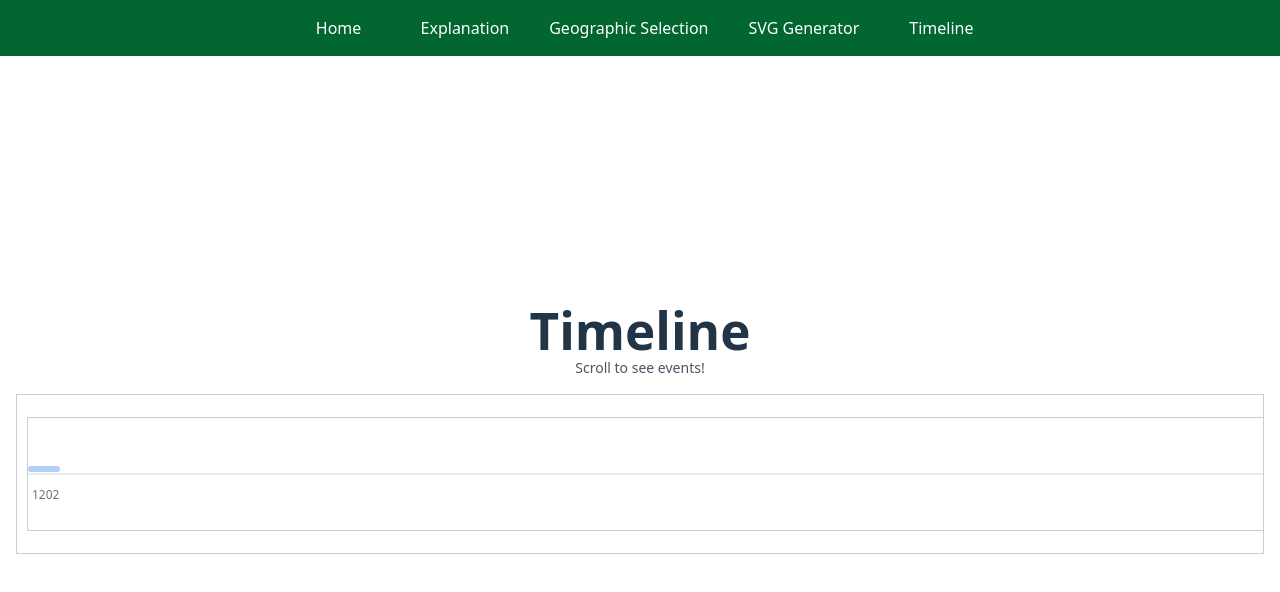
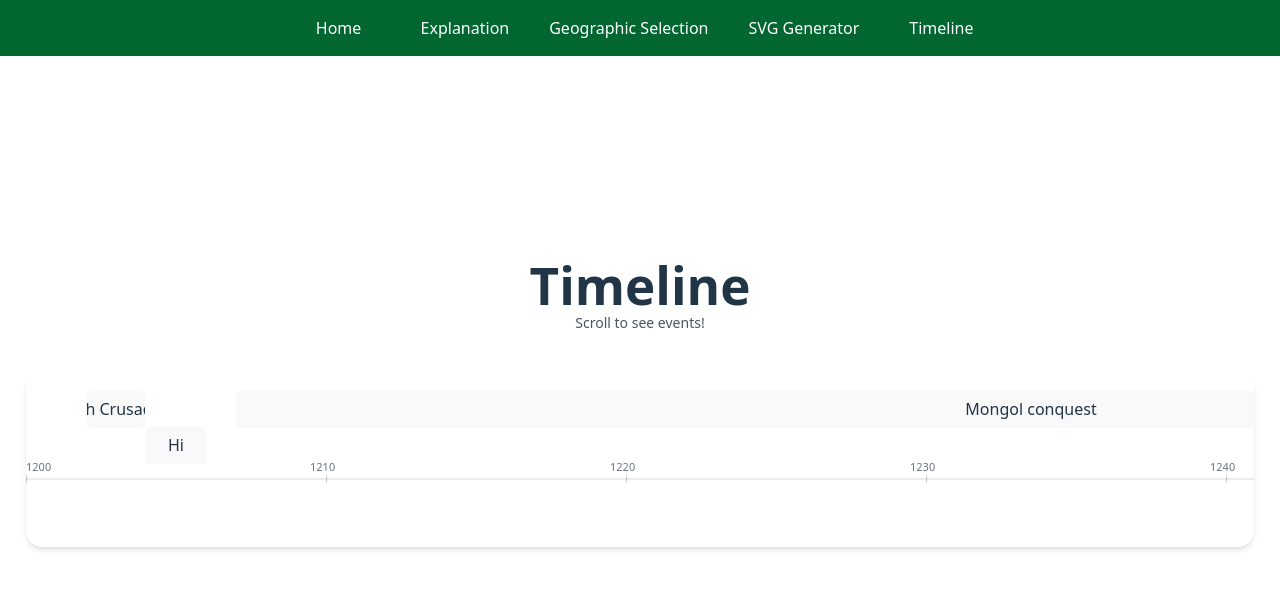
Before and after one commit to yasen5/APWorldWebsite, a React (Vite) app: page / in a window 1280 px wide. Both pictures are taken after a click on the link "Timeline". Shown: the top 592 px of the page. Built offline with nearby package versions, Linux system fonts and the light colour scheme.

Commit message:
add y-offset and year markers

```diff
--- a/src/App.css
+++ b/src/App.css
@@ -157,21 +157,23 @@ document flow using `position: absolute` to ensure that one is not displayed und
 }
 
 .scroll-container {
-  display: flex;
   overflow-x: auto;
+  -webkit-overflow-scrolling: touch;
   white-space: nowrap;
-  padding: 10px;
-  border: 1px solid #ccc;
+  padding: 10px 10px 40px;
   gap: 10px;
-  width: 100%
+  width: 100%;
+  align-items: flex-start;
 }
 
 .scroll-item {
   flex: 0 0 auto;
-  width: 100;
-  height: 50;
-  display: flex;
+  width: auto;
+  height: auto;
+  display: inline-flex;
   align-items: center;
   justify-content: center;
   border-radius: 5px;
+  box-sizing: border-box;
+  padding: 6px 8px;
 }
--- a/src/timeline-notes.ts
+++ b/src/timeline-notes.ts
@@ -20,7 +20,7 @@ export const timelineNotes: TimelineNotes = {
         theme: "governance"
     },
     "Mongol conquest" : {
-        timePeriod: [1900, 1990],
+        timePeriod: [1207, 1260],
         emphasizedUnit: [1200, 1450],
         applicableCountries: [""],
         description: [""],
@@ -28,6 +28,22 @@ export const timelineNotes: TimelineNotes = {
         effects: [""],
         theme: "governance"
     },
+    "World War II": {
+        timePeriod: [1938, 1945],
+        emphasizedUnit: [1200, 1450],
+        applicableCountries: [""],
+        description: [""],
+        theme: "governance"
+    },
+    "Hi": {
+        timePeriod: [1204, 1206],
+        emphasizedUnit: [1200, 1450],
+        applicableCountries: [""],
+        description: [""],
+        causes: [""],
+        effects: [""],
+        theme: "governance"
+    }
 }
 // events will go here
 // "Template" : {
--- a/src/timeline-page.tsx
+++ b/src/timeline-page.tsx
@@ -8,52 +8,87 @@ type TimelinePanelProps = {
   onClickEvent: (k: string) => void;
 };
 
+// TimelinePanel (replace your current one)
 const TimelinePanel: React.FC<TimelinePanelProps> = ({ onHover, onClickEvent }) => {
   const events = Object.keys(timelineNotes) as (keyof typeof timelineNotes)[];
 
-  const { minYear, maxYear, positions, trackWidthPx } = useMemo(() => {
+  const { minYear, maxYear, range, pxPerYear, trackWidthPx, trackHeightPx, placements, laneHeight, laneGap, baseTop, bottomGap } = useMemo(() => {
     const years = events.flatMap(e => timelineNotes[e].timePeriod.map(y => Number(y)));
-    const minYear = Math.min(...years);
-    const maxYear = Math.max(...years);
-    const range = maxYear - minYear || 1;
+    const minYear = 1200;
+    const maxYear = 2025;
+    const range = Math.max(1, maxYear - minYear);
 
-    // choose track width proportional to range so it can scroll
-    const pxPerYear = 8; // tweak this to compress/expand timeline
+    const pxPerYear = 30; // pixels per year (tweak)
     const trackWidthPx = Math.max(800, Math.ceil(range * pxPerYear));
+    const MIN_BTN_PX = 40;
 
-    const positions: Record<string, number> = {};
-    events.forEach(ev => {
-      const [sRaw, tRaw] = timelineNotes[ev].timePeriod;
-      const s = Number(sRaw);
-      const t = Number(tRaw);
-      const mid = (s + t) / 2;
-      const pct = ((mid - minYear) / range) * 100;
-      positions[String(ev)] = Math.max(0, Math.min(100, pct));
+    const rawItems = events.map(ev => {
+      const evNote = timelineNotes[ev];
+      const start = Number(evNote.timePeriod[0]);
+      const end = Number(evNote.timePeriod[1]);
+      const leftPx = Math.round((start - minYear) * pxPerYear);
+      const rawWidthPx = Math.round((end - start) * pxPerYear);
+      const btnWidth = Math.max(MIN_BTN_PX, rawWidthPx);
+      const title = Array.isArray(evNote.description) ? evNote.description.join(', ') : (evNote.description ?? '');
+      return { ev: String(ev), start, end, leftPx, btnWidth, title };
     });
 
-    return { minYear, maxYear, positions, trackWidthPx };
+    // lane layout constants (single source of truth)
+    const laneHeight = 28;
+    const laneGap = 8;
+    const baseTop = 12;
+    const bottomGap = 28; // reserve below the lowest lane so it isn't clipped
+
+    // assign lanes (first-fit)
+    const lanesEnd: number[] = [];
+    const placements: Array<{
+      ev: string;
+      leftPx: number;
+      btnWidth: number;
+      lane: number;
+      title: string;
+    }> = [];
+
+    rawItems.forEach(item => {
+      // find lane that ends before this item's left (with small gap)
+      let laneIndex = lanesEnd.findIndex(endX => item.leftPx > endX + 2);
+      if (laneIndex === -1) {
+        laneIndex = lanesEnd.length;
+        lanesEnd.push(item.leftPx + item.btnWidth);
+      } else {
+        lanesEnd[laneIndex] = item.leftPx + item.btnWidth;
+      }
+      placements.push({
+        ev: item.ev,
+        leftPx: item.leftPx,
+        btnWidth: item.btnWidth,
+        lane: laneIndex,
+        title: item.title,
+      });
+    });
+
+    // compute track height from lanes using same laneGap
+    const computedHeight = baseTop + lanesEnd.length * (laneHeight + laneGap) + 16;
+    const trackHeightPx = Math.max(96, computedHeight) + bottomGap;
+
+    return { minYear, maxYear, range, pxPerYear, trackWidthPx, trackHeightPx, placements, laneHeight, laneGap, baseTop, bottomGap };
   }, [events]);
+
+  // axis position below lanes (use same bottomGap)
+  const axisY = Math.max(24, trackHeightPx - bottomGap);
 
   return (
     <div className="my-3">
-      {/* scrollable container */}
-      <div className="scroll-container" style={{ overflowX: 'auto', padding: '8px 0' }}>
-        {/* fixed-height track with explicit wide width */}
       <div
-          className="timeline-track"
-          style={{
-            position: 'relative',
-            height: 96,
-            width: `${(useMemo as any) ? '' : ''}${/* placeholder to keep TS happy */ ''}`, // kept for minimal change, overwritten below
-          }}
+        className="scroll-container rounded-2xl shadow-md"
+        style={{ overflowX: 'auto', padding: '8px 0 40px' }} // ensure padding-bottom >= bottomGap
       >
-          {/* real track element with computed width */}
         <div
           style={{
             position: 'relative',
-              height: '100%',
+            height: `${trackHeightPx}px`,
             width: `${trackWidthPx}px`,
-              minWidth: `${trackWidthPx}px`,
+            minWidth: `${trackWidthPx}px`
           }}
         >
           {/* axis line */}
@@ -62,82 +97,84 @@ const TimelinePanel: React.FC<TimelinePanelProps> = ({ onHover, onClickEvent })
               position: 'absolute',
               left: 0,
               right: 0,
-                top: '50%',
+              top: `${axisY}px`,
               height: 2,
               transform: 'translateY(-50%)',
               backgroundColor: 'rgba(0,0,0,0.08)',
             }}
           />
 
-            {/* year labels at ends */}
-            <div style={{ position: 'absolute', left: 4, top: '62%', fontSize: 12, color: '#6b7280' }}>
-              {minYear}
-            </div>
-            <div style={{ position: 'absolute', right: 4, top: '62%', fontSize: 12, color: '#6b7280' }}>
-              {maxYear}
-            </div>
+          {/* year tick marks every 50 years */}
+          {Array.from(
+            { length: Math.floor((maxYear - minYear) / 50) + 1 },
+            (_, i) => minYear + i * 10
+          ).map(year => {
+            const leftPxRaw = Number(year) - Number(minYear);
+            const leftPx = Math.min(Math.max(0, Math.round(leftPxRaw * (pxPerYear ?? 1))), trackWidthPx);
+            const labelLeft = Math.min(Math.max(0, leftPx - 16), Math.max(0, trackWidthPx - 32)); // keep label inside track
 
-            {/* event buttons positioned by percent across the wide track */}
-            {events.map(ev => {
-                const evNote = timelineNotes[ev];
-                const [startRaw, endRaw] = evNote.timePeriod;
-                const start = Number(startRaw);
-                const end = Number(endRaw);
-                const leftPct = ((start - minYear) / (maxYear - minYear)) * 100;
-                const widthPct = ((end - start) / (maxYear - minYear)) * 100;
-                const title = Array.isArray(evNote.description) ? evNote.description.join(', ') : (evNote.description ?? '');
-
-                let labelTransform = 'translate(-50%, -100%)';
-                if (leftPct < 6) labelTransform = 'translate(0, -100%)'; // in case it will be cut off on the left
-                if (leftPct + widthPct < 6) labelTransform = 'translate(-100%, -100%)';
             return (
-                    <div
-                    key={String(ev)}
-                    style={{ position: 'absolute', left: `${leftPct}%`, width: `${Math.max(widthPct, 0.5)}%`, top: '25%', height: '50%',
-                    }}
-                    >
-                    {/* Range bar - need to change this bc this is not at all what we want but might be good code to save for what we actually need*/}
+              <div key={year}>
                 <div
                   style={{
                     position: 'absolute',
-                        top: '40%',
-                        left: 0,
-                        right: 0,
-                        height: 6,
-                        backgroundColor: 'rgba(59,130,246,0.4)', // blue translucent
-                        borderRadius: 3,
-                        transform: 'translateY(-50%)'
+                    left: `${leftPx}px`,
+                    top: `${axisY - 4}px`,
+                    width: '1px',
+                    height: '8px',
+                    backgroundColor: 'rgba(0,0,0,0.2)',
                   }}
                 />
-                    {/* Label button */}
+                <div
+                  style={{
+                    position: 'absolute',
+                    left: `${labelLeft}px`,
+                    top: `${axisY - 20}px`,
+                    fontSize: '11px',
+                    color: '#6b7280',
+                  }}
+                >
+                  {year}
+                </div>
+              </div>
+            );
+          })}
+
+          {/* event buttons (use same laneHeight & laneGap as in useMemo) */}
+          {placements.map(p => {
+            const topPx = baseTop + p.lane * (laneHeight + laneGap);
+            return (
               <button
+                key={p.ev}
                 type="button"
-                        onMouseEnter={() => onHover(String(ev))}
+                onMouseEnter={() => onHover(p.ev)}
                 onMouseLeave={() => onHover(null)}
-                        onClick={() => onClickEvent(String(ev))}
-                        title={title}
+                onClick={() => onClickEvent(p.ev)}
+                title={p.title || p.ev}
                 className="scroll-item rounded-full text-sm border hover:shadow bg-white"
                 style={{
                   position: 'absolute',
-                        left: '${Math.min(Math.max(50, (widthPct === 100 ? 50 : 50)), 50)}%',
-                        transform: labelTransform,
+                  left: `${p.leftPx}px`,
+                  top: `${topPx}px`,
+                  width: `${p.btnWidth}px`,
+                  padding: '6px 8px',
                   whiteSpace: 'nowrap',
                   overflow: 'hidden',
                   textOverflow: 'ellipsis',
-                        padding: '4px 8px',
+                  boxSizing: 'border-box'
                 }}
               >
-                        {String(ev)}
+                {p.ev}
               </button>
-                    </div>
             );
           })}
         </div>
       </div>
     </div>
-    </div>
   );
 };
+
+
 
 
 const TimelinePage: React.FC = () => {
```
Lines whose indentation alone changed are shown as unchanged.
